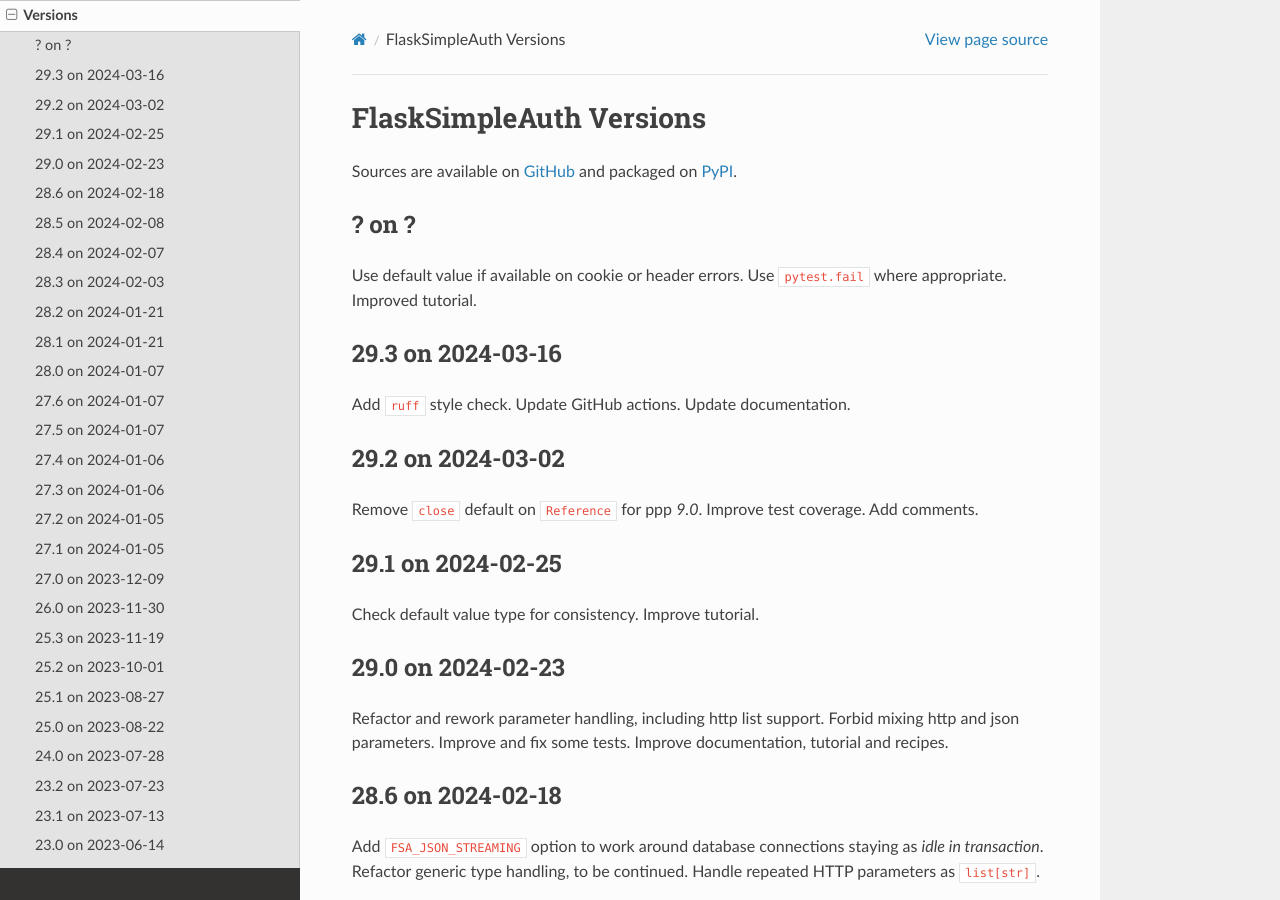
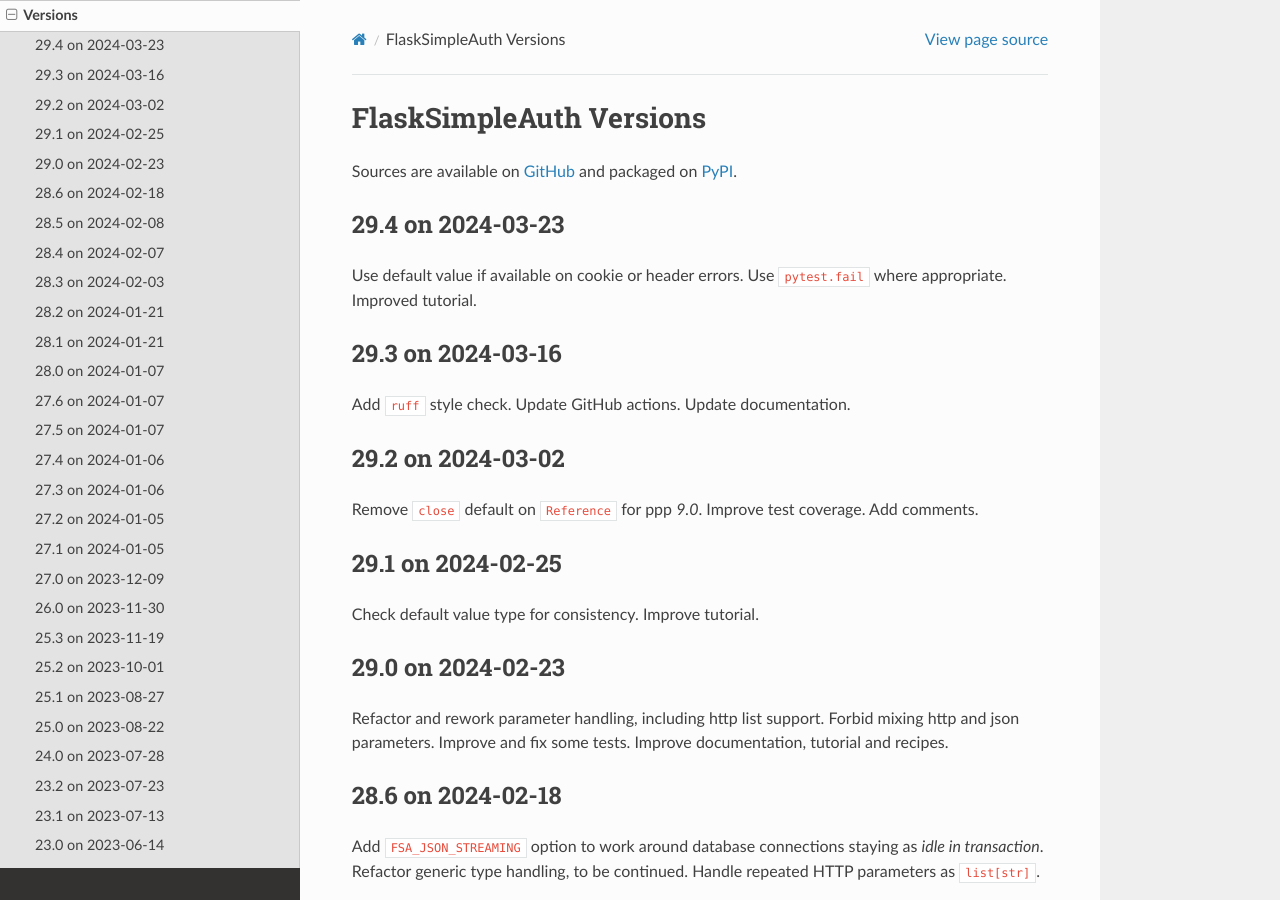
Before and after one commit to zx80/flask-simple-auth, a Sphinx documentation site: the page built from docs/VERSIONS.md, in a window 1280 px wide and 900 px high. Built offline with Sphinx 7.4.7 and the Read the Docs theme 2.0.0, drawn with Linux system fonts in a browser that asks for light colours; pages that are not in the unit, such as notebooks, are missing from menus.

Commit message:
schedule v29.4 for today

````diff
--- a/docs/TUTORIAL.md
+++ b/docs/TUTORIAL.md
@@ -109,7 +109,7 @@
 
 {
   "msg": "hello",
-  "version": "29.3"
+  "version": "29.4"
 }
 ```
 
--- a/docs/VERSIONS.md
+++ b/docs/VERSIONS.md
@@ -3,7 +3,7 @@
 Sources are available on [GitHub](https://github.com/zx80/flask-simple-auth)
 and packaged on [PyPI](https://pypi.org/project/FlaskSimpleAuth/).
 
-## ? on ?
+## 29.4 on 2024-03-23
 
 Use default value if available on cookie or header errors.
 Use `pytest.fail` where appropriate.
--- a/pyproject.toml
+++ b/pyproject.toml
@@ -4,7 +4,7 @@
 
 [project]
 name = "FlaskSimpleAuth"
-version = "29.3"
+version = "29.4"
 authors = [ { name = "Fabien Coelho", email = "flask.auth@coelho.net" } ]
 description = "Simple authentication, authorization and parameters for Flask, emphasizing configurability"
 readme = "README.md"
````
